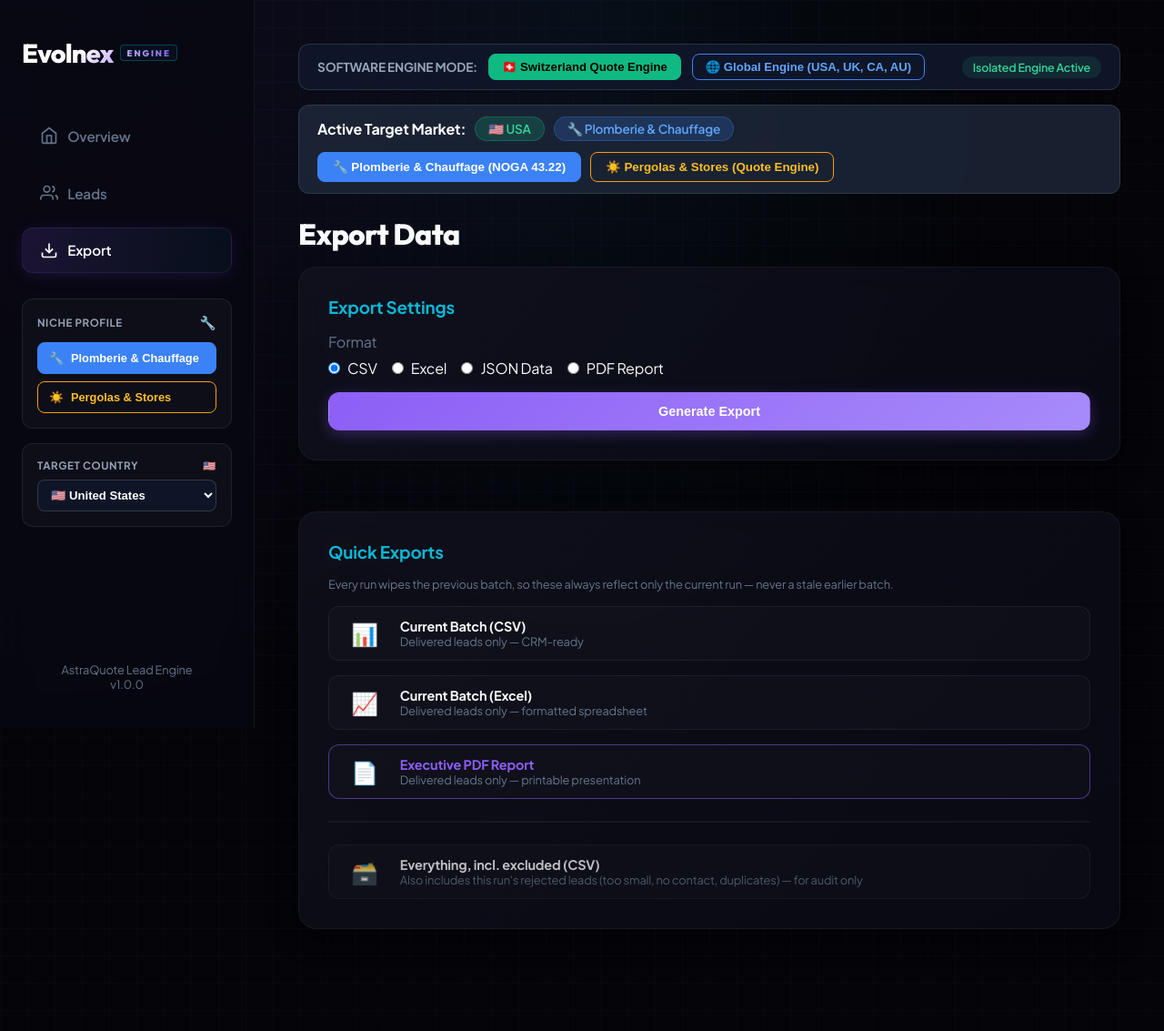
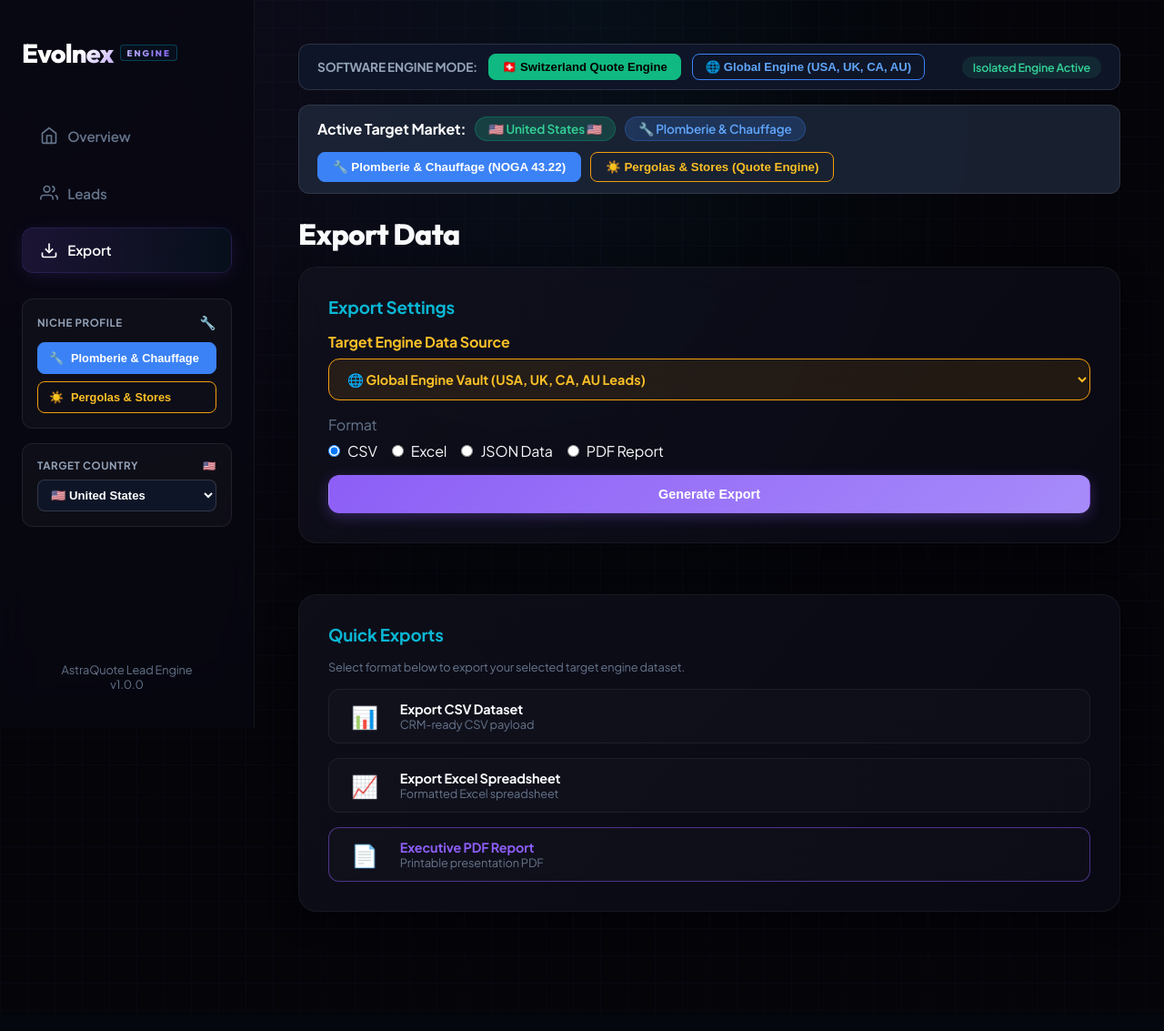
Before and after one commit to akashjadon04/AstraQuoteLeadEngine, a Flask app: page /export in a window 1280 px wide. Shown: the whole page at 91% size. After the commit the page ends 1002 px from the top, so only its background shows below. Run offline with Flask 3, Linux system fonts and the light colour scheme; some libraries are stand-ins or nearby versions.

Commit message:
Automate background scraper trigger on country dropdown selection, add Engine Selector to Export page, and enforce 100% English formatting

```diff
--- a/dashboard/app.py
+++ b/dashboard/app.py
@@ -124,6 +124,21 @@ def api_profile():
 @app.route('/api/countries')
 def api_countries():
     return jsonify(list_countries())
+
+@app.route('/api/country', methods=['GET', 'POST'])
+def api_country():
+    if request.method == 'POST':
+        data = request.get_json(silent=True) or request.form
+        code = data.get('country_code')
+        if code and set_active_country_code(code):
+            set_engine_mode('global')
+            import subprocess, sys
+            cmd = [sys.executable, "global_main.py"]
+            subprocess.Popen(cmd, cwd=os.path.dirname(os.path.dirname(__file__)))
+            return jsonify({"status": "success", "active_country": get_active_country().to_dict(), "message": f"Global Lead Engine launched for {code}."})
+        return jsonify({"status": "error", "message": "Invalid country_code"}), 400
+    return jsonify(get_active_country().to_dict())
+
 
 ENGINE_MODE_FILE = "data/engine_mode.json"
 
@@ -340,6 +355,23 @@ def api_pipeline_status():
     from utils.state_manager import get_state
     return jsonify(get_state())
 
+def _get_export_connection():
+    target_engine = request.args.get('engine')
+    if not target_engine:
+        target_engine = get_engine_mode()
+
+    if target_engine == 'global':
+        db_file = os.path.join(os.path.dirname(os.path.dirname(__file__)), 'data', 'global_leads.db')
+    else:
+        db_file = os.path.join(os.path.dirname(os.path.dirname(__file__)), 'data', 'leads.db')
+        if not os.path.exists(db_file) or os.path.getsize(db_file) == 0:
+            db_file = os.path.join(os.path.dirname(os.path.dirname(__file__)), 'data', 'qualified_master.db')
+
+    init_db(db_file)
+    conn = sqlite3.connect(db_file)
+    conn.row_factory = sqlite3.Row
+    return conn
+
 def _export_rows(conn):
     """Rows for an export. Returns all qualified leads sorted by fit score."""
     if request.args.get('all') == '1':
@@ -347,10 +379,9 @@ def _export_rows(conn):
     return conn.execute("SELECT * FROM leads WHERE status != 'rejected' ORDER BY fit_score DESC").fetchall()
 
 
-
 @app.route('/api/export/csv')
 def export_csv():
-    conn = get_db_connection()
+    conn = _get_export_connection()
     leads_rows = _export_rows(conn)
     conn.close()
 
@@ -358,6 +389,7 @@ def export_csv():
     df = pd.DataFrame(data)
 
     output = StringIO()
+
     df.to_csv(output, index=False)
 
     return Response(
@@ -368,7 +400,7 @@ def export_csv():
 
 @app.route('/api/export/excel')
 def export_excel():
-    conn = get_db_connection()
+    conn = _get_export_connection()
     leads_rows = _export_rows(conn)
     conn.close()
 
@@ -390,7 +422,7 @@ def export_excel():
 
 @app.route('/api/export/pdf')
 def export_pdf():
-    conn = get_db_connection()
+    conn = _get_export_connection()
     leads_rows = _export_rows(conn)
     conn.close()
 
--- a/dashboard/templates/export.html
+++ b/dashboard/templates/export.html
@@ -6,6 +6,14 @@
 <div class="grid-charts">
     <div class="glass-card">
         <h3 class="mb-4" style="color: var(--accent);">Export Settings</h3>
+
+        <div class="mb-4">
+            <label style="display: block; margin-bottom: 0.5rem; font-weight: 700; color: #fbbf24;">Target Engine Data Source</label>
+            <select id="exportEngineSelect" class="input-control" style="width: 100%; border-color: #f59e0b; font-weight: 700; color: #fbbf24; background: rgba(245, 158, 11, 0.1);">
+                <option value="global" selected>🌐 Global Engine Vault (USA, UK, CA, AU Leads)</option>
+                <option value="swiss">🇨🇭 Switzerland Engine Vault (199 Swiss Leads)</option>
+            </select>
+        </div>
 
         <div class="mb-4">
             <label style="display: block; margin-bottom: 0.5rem; color: var(--text-muted);">Format</label>
@@ -32,42 +40,31 @@
     <div class="glass-card">
         <h3 class="mb-4" style="color: var(--accent);">Quick Exports</h3>
         <p style="font-size: 0.8rem; color: var(--text-muted); margin-bottom: 1rem;">
-            Every run wipes the previous batch, so these always reflect only the current run —
-            never a stale earlier batch.
+            Select format below to export your selected target engine dataset.
         </p>
 
         <div class="flex flex-col gap-4" style="display: flex; flex-direction: column;">
-            <a href="/api/export/csv" class="btn btn-outline" style="justify-content: flex-start;">
+            <a href="javascript:void(0)" onclick="quickExport('csv')" class="btn btn-outline" style="justify-content: flex-start;">
                 <span style="margin-right: 1rem; font-size: 1.5rem;">📊</span>
                 <div>
-                    <strong>Current Batch (CSV)</strong>
-                    <div style="font-size: 0.8rem; color: var(--text-muted); font-weight: normal;">Delivered leads only — CRM-ready</div>
+                    <strong>Export CSV Dataset</strong>
+                    <div style="font-size: 0.8rem; color: var(--text-muted); font-weight: normal;">CRM-ready CSV payload</div>
                 </div>
             </a>
 
-            <a href="/api/export/excel" class="btn btn-outline" style="justify-content: flex-start;">
+            <a href="javascript:void(0)" onclick="quickExport('excel')" class="btn btn-outline" style="justify-content: flex-start;">
                 <span style="margin-right: 1rem; font-size: 1.5rem;">📈</span>
                 <div>
-                    <strong>Current Batch (Excel)</strong>
-                    <div style="font-size: 0.8rem; color: var(--text-muted); font-weight: normal;">Delivered leads only — formatted spreadsheet</div>
+                    <strong>Export Excel Spreadsheet</strong>
+                    <div style="font-size: 0.8rem; color: var(--text-muted); font-weight: normal;">Formatted Excel spreadsheet</div>
                 </div>
             </a>
 
-            <a href="/api/export/pdf" class="btn btn-outline" style="justify-content: flex-start; border-color: rgba(139, 92, 246, 0.5);">
+            <a href="javascript:void(0)" onclick="quickExport('pdf')" class="btn btn-outline" style="justify-content: flex-start; border-color: rgba(139, 92, 246, 0.5);">
                 <span style="margin-right: 1rem; font-size: 1.5rem;">📄</span>
                 <div>
                     <strong style="color: var(--primary);">Executive PDF Report</strong>
-                    <div style="font-size: 0.8rem; color: var(--text-muted); font-weight: normal;">Delivered leads only — printable presentation</div>
-                </div>
-            </a>
-
-            <hr style="border-color: var(--border-color); margin: 0.5rem 0;">
-
-            <a href="/api/export/csv?all=1" class="btn btn-outline" style="justify-content: flex-start; opacity: 0.75;">
-                <span style="margin-right: 1rem; font-size: 1.5rem;">🗃️</span>
-                <div>
-                    <strong>Everything, incl. excluded (CSV)</strong>
-                    <div style="font-size: 0.8rem; color: var(--text-muted); font-weight: normal;">Also includes this run's rejected leads (too small, no contact, duplicates) — for audit only</div>
+                    <div style="font-size: 0.8rem; color: var(--text-muted); font-weight: normal;">Printable presentation PDF</div>
                 </div>
             </a>
         </div>
@@ -79,7 +76,13 @@
 <script>
     function executeExport() {
         const format = document.querySelector('input[name="format"]:checked').value;
-        window.location.href = `/api/export/${format}`;
+        const engine = document.getElementById('exportEngineSelect').value;
+        window.location.href = `/api/export/${format}?engine=${engine}`;
+    }
+
+    function quickExport(format) {
+        const engine = document.getElementById('exportEngineSelect').value;
+        window.location.href = `/api/export/${format}?engine=${engine}`;
     }
 </script>
 {% endblock %}
```
Also changed, not shown: global_main.py (+7 -5 lines).
